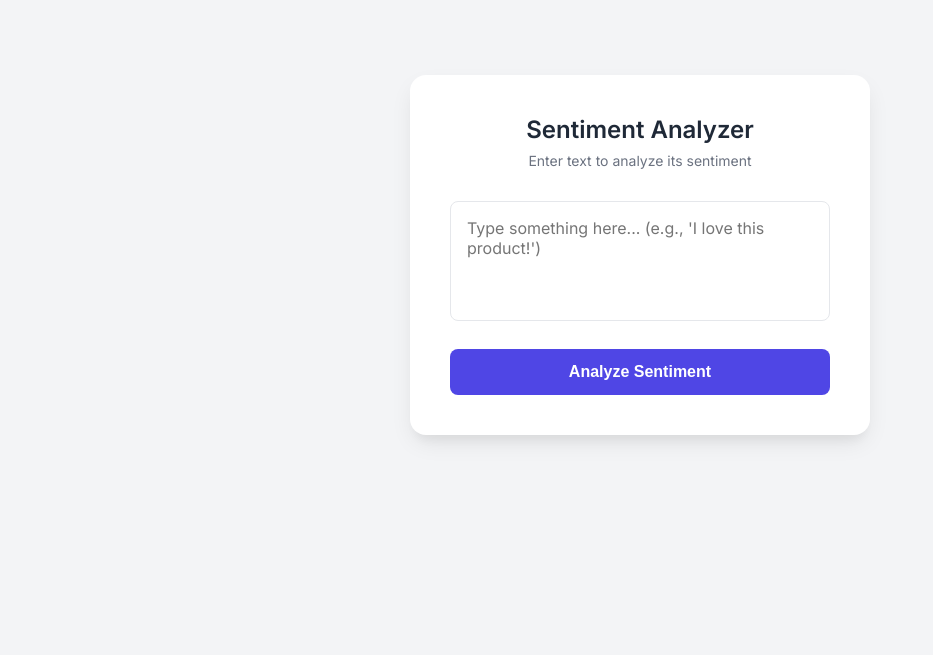
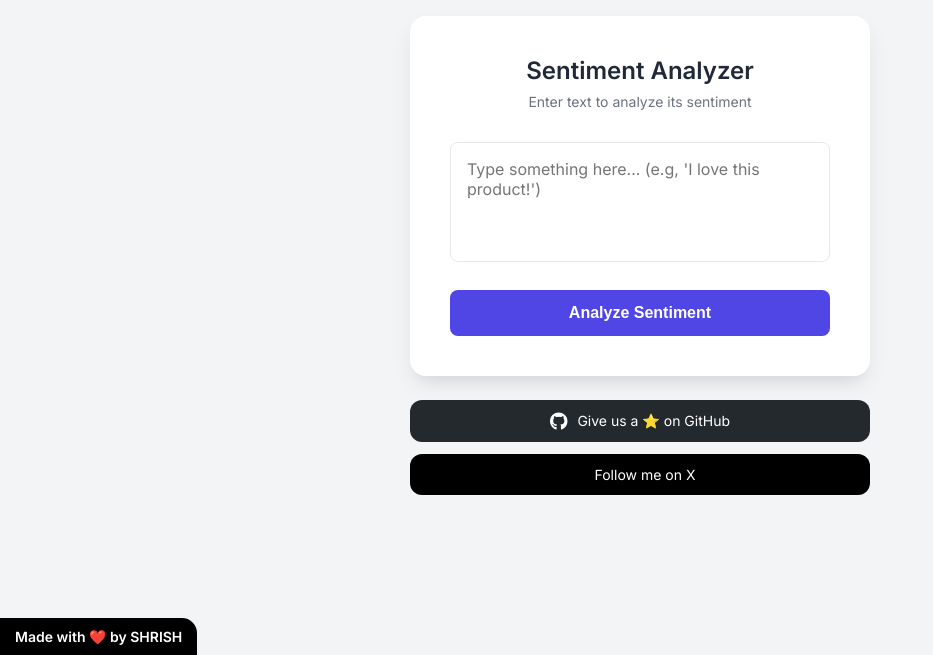
Before and after one commit to Dedsec0098/Sentiment_Analysis_V1, a plain HTML site: page frontend/index.html in a window 1280 px wide. Shown: the part 145-800 px from the top of the page, without its empty margins (0-933 px from the left). Drawn offline with Linux system fonts and the light colour scheme.

Commit message:
UI changes

```diff
--- a/frontend/index.html
+++ b/frontend/index.html
@@ -6,6 +6,7 @@
     <title>Sentiment Analyzer</title>
     <link rel="stylesheet" href="style.css">
     <link href="https://fonts.googleapis.com/css2?family=Inter:wght@400;600&display=swap" rel="stylesheet">
+    <link rel="stylesheet" href="https://cdnjs.cloudflare.com/ajax/libs/font-awesome/6.0.0/css/all.min.css">
 </head>
 <body>
     <div class="container">
@@ -14,7 +15,7 @@
             <p class="subtitle">Enter text to analyze its sentiment</p>
 
             <div class="input-group">
-                <textarea id="inputText" placeholder="Type something here... (e.g., 'I love this product!')"></textarea>
+                <textarea id="inputText" placeholder="Type something here... (e.g, 'I love this product!')"></textarea>
             </div>
 
             <button id="analyzeBtn" onclick="analyzeSentiment()">Analyze Sentiment</button>
@@ -28,7 +29,19 @@
 
             <div id="error" class="error-message hidden"></div>
         </div>
+
+        <div class="social-links">
+            <a href="https://github.com/Dedsec0098/Sentiment_Analysis_V1" target="_blank" class="social-btn github">
+                <i class="fab fa-github"></i>
+                <span>Give us a ⭐ on GitHub</span>
+            </a>
+            <a href="https://x.com/Mr_Jingles_07" target="_blank" class="social-btn twitter">
+                <i class="fab fa-x-twitter"></i>
+                <span>Follow me on X</span>
+            </a>
+        </div>
     </div>
+    <div class="footer-credit">Made with ❤️ by SHRISH</div>
     <script src="script.js"></script>
 </body>
 </html>
--- a/frontend/style.css
+++ b/frontend/style.css
@@ -140,3 +140,63 @@ button:disabled {
     from { opacity: 0; transform: translateY(10px); }
     to { opacity: 1; transform: translateY(0); }
 }
+
+/* Social Links */
+.social-links {
+    margin-top: 24px;
+    display: flex;
+    flex-direction: column;
+    gap: 12px;
+}
+
+.social-btn {
+    display: flex;
+    align-items: center;
+    justify-content: center;
+    padding: 12px 20px;
+    border-radius: 12px;
+    text-decoration: none;
+    font-weight: 500;
+    font-size: 14px;
+    transition: transform 0.2s, box-shadow 0.2s;
+    color: white;
+}
+
+.social-btn i {
+    margin-right: 10px;
+    font-size: 18px;
+}
+
+.social-btn:hover {
+    transform: translateY(-2px);
+    box-shadow: 0 4px 12px rgba(0, 0, 0, 0.15);
+}
+
+.social-btn.github {
+    background-color: #24292e;
+}
+
+.social-btn.github:hover {
+    background-color: #2f363d;
+}
+
+.social-btn.twitter {
+    background-color: #000000; /* X brand color */
+}
+
+.social-btn.twitter:hover {
+    background-color: #333333;
+}
+
+.footer-credit {
+    position: fixed;
+    bottom: 0;
+    left: 0;
+    font-size: 14px;
+    color: white;
+    font-weight: 600;
+    background-color: black;
+    padding: 10px 15px;
+    border-radius: 0 15px 0 0;
+    z-index: 1000;
+}
```
